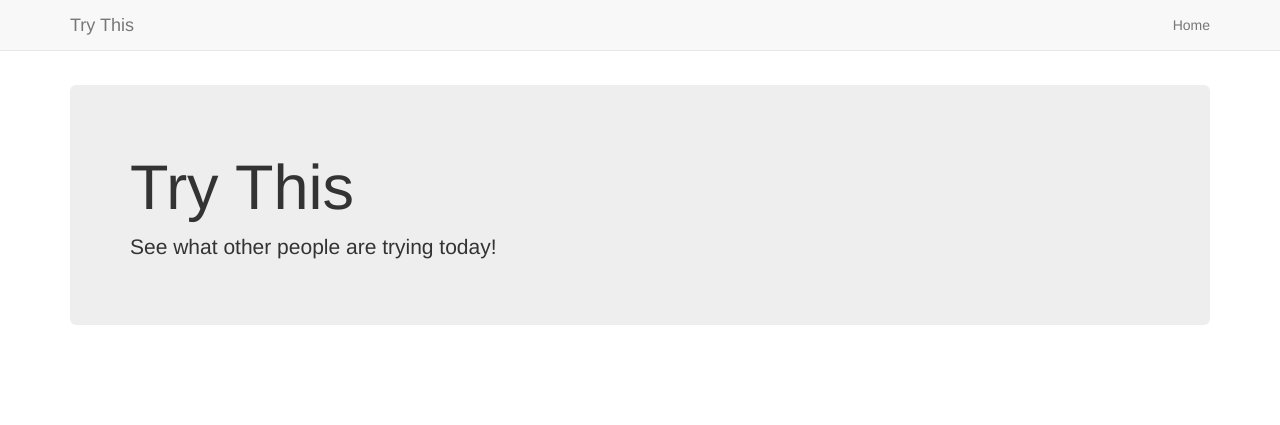
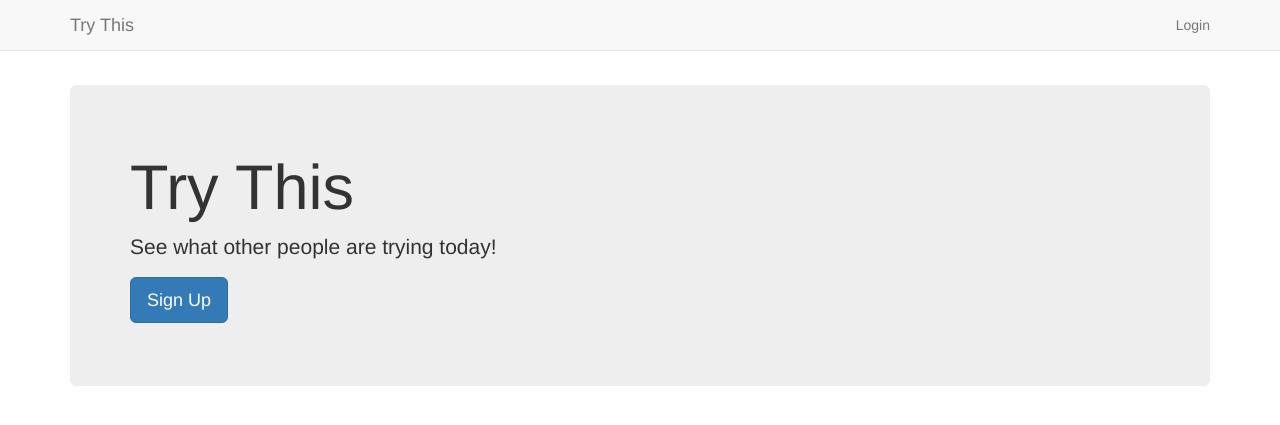
Before and after one commit to terence-uzamere/try_this, a Django app: page / in a window 1280 px wide. Shown: the top 425 px of the page. Run offline with Django 3.2, Linux system fonts and the light colour scheme; some libraries are stand-ins or nearby versions.

Commit message:
Add user authentication

```diff
--- a/core/urls.py
+++ b/core/urls.py
@@ -2,5 +2,7 @@ from django.conf.urls import patterns, include, url
 from .views import *
 
 urlpatterns = patterns('',
-  url(r'^$', Home.as_view(), name='home')
+  url(r'^$', Home.as_view(), name='home'),
+  url(r'^user/', include('registration.backends.simple.urls')),
+  url(r'^user/', include('django.contrib.auth.urls')),
 )
--- a/requirements.txt
+++ b/requirements.txt
@@ -2,6 +2,7 @@ Django==1.8.5
 argparse==1.2.1
 dj-database-url==0.3.0
 dj-static==0.0.6
+django-registration-redux==1.2
 django-toolbelt==0.0.1
 gunicorn==19.3.0
 psycopg2==2.6.1
--- a/templates/base.html
+++ b/templates/base.html
@@ -22,7 +22,11 @@
             </div>
             <div id="navbar" class="navbar-collapse collapse">
                 <ul class="nav navbar-nav navbar-right">
-                  <li><a href="#">Home</a></li>
+                  {% if user.is_authenticated %}
+                  <li><a href="{% url 'auth_logout' %}">Logout</a></li>
+                  {% else %}
+                  <li><a href="{% url 'auth_login' %}">Login</a></li>
+                  {% endif %}
                 </ul>
             </div>
         </div>
--- a/templates/home.html
+++ b/templates/home.html
@@ -1,7 +1,14 @@
 {% extends 'base.html' %}
 {% block content %}
+{% if user.is_authenticated %}
+<div class="jumbotron">
+  <h1>Welcome Back!</h1>
+</div>
+{% else %}
 <div class="jumbotron">
   <h1>Try This</h1>
   <p>See what other people are trying today!</p>
+  <p><a class="btn btn-lg btn-primary" href="{% url 'registration_register' %}">Sign Up</a></p>
 </div>
+{% endif %}
 {% endblock %}
--- a/try_this/settings.py
+++ b/try_this/settings.py
@@ -36,6 +36,8 @@ ALLOWED_HOSTS = []
 # Application definition
 
 INSTALLED_APPS = (
+    'registration',
+    'django.contrib.sites',
     'django.contrib.admin',
     'django.contrib.auth',
     'django.contrib.contenttypes',
@@ -115,3 +117,7 @@ USE_TZ = True
 STATIC_URL = '/static/'
 STATICFILES_DIRS = (os.path.join(MAIN_DIR, 'static'),)
 STATIC_ROOT = 'staticfiles'
+
+LOGIN_URL = '/user/login'
+LOGIN_REDIRECT_URL = '/'
+SITE_ID = 1
```
